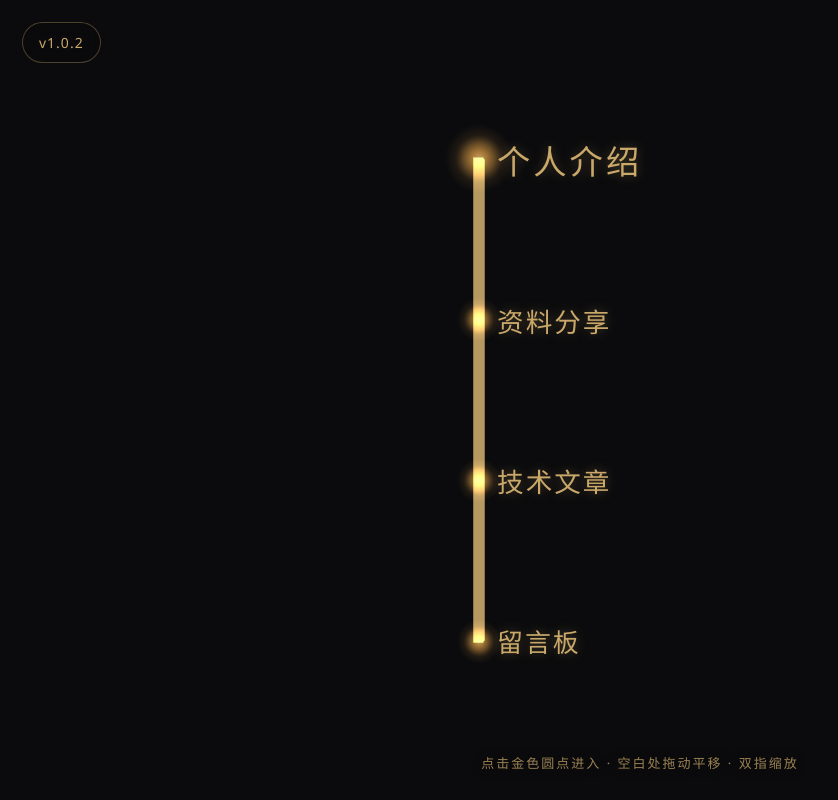
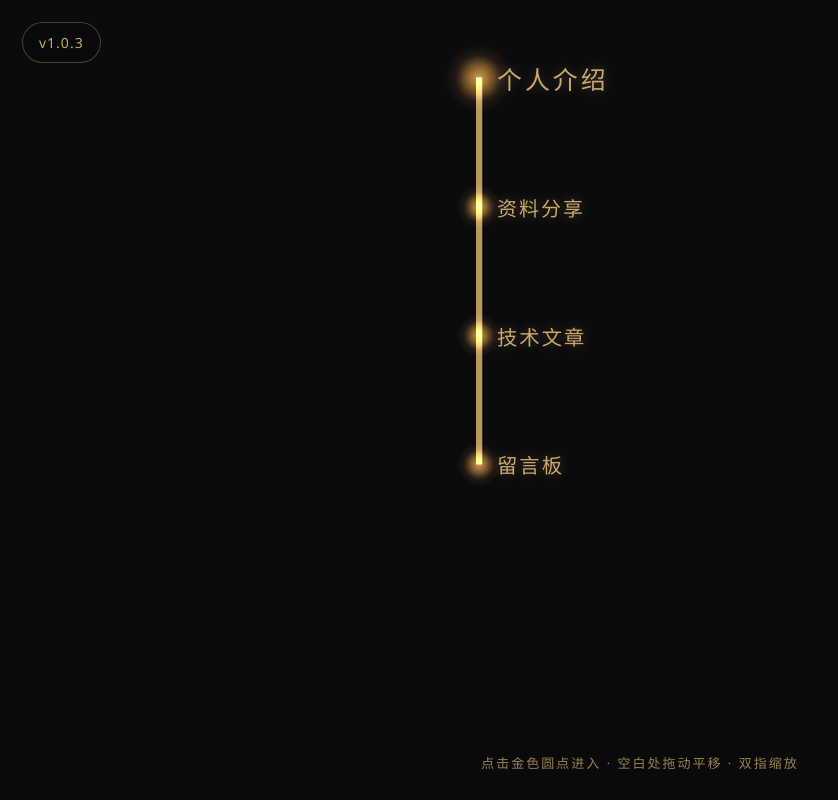
Before and after one commit to BG5FNH/BG5FNH.github.io, a plain HTML site: page mobile/index_m.html in a window 1280 px wide. Shown: the whole page, without its empty margins (0-838 px from the left). Drawn offline with Linux system fonts and the light colour scheme; animation ran at ten frames a second.

Commit message:
Update BG5FNH site

```diff
--- a/mobile/index_m.html
+++ b/mobile/index_m.html
@@ -227,7 +227,7 @@
 <body>
   <div id="stage"></div>
   <div id="overlay"></div>
-  <div id="versionBadge">v1.0.2</div>
+  <div id="versionBadge">v1.0.3</div>
   <button id="backToOverview" aria-label="返回主视线">
     <svg viewBox="0 0 24 24" width="20" height="20">
       <path d="M15 18l-6-6 6-6" stroke="#c9a86a" stroke-width="2" fill="none" stroke-linecap="round" stroke-linejoin="round" />
--- a/pc/js/main3d.js
+++ b/pc/js/main3d.js
@@ -11,8 +11,8 @@
   var CFG = window.BG5FNH_WAYPOINTS;
   if (!CFG) return;
   var MOBILE_LAYOUT = window.BG5FNH_MOBILE_LAYOUT === true;
-  var MOBILE_TOP_Y = 4.5;
-  var MOBILE_Y_STEP = 3;
+  var MOBILE_TOP_Y = 6.0;
+  var MOBILE_Y_STEP = 2.4;
   var MOBILE_LINE_X = -3;
 
   var fallbackEl = document.getElementById('fallback');
@@ -176,7 +176,7 @@
       var mobileMinY = Math.min.apply(null, mobileYs);
       var mobileMaxY = Math.max.apply(null, mobileYs);
       var mobileLineLen = Math.max(0.01, mobileMaxY - mobileMinY);
-      var mobileThick = 0.18;
+      var mobileThick = 0.1;
       mainLine = new THREE.Mesh(
         new THREE.BoxGeometry(mobileThick, mobileLineLen, mobileThick),
         new THREE.MeshBasicMaterial({ color: GOLD, transparent: true, opacity: 1.0, depthTest: false, depthWrite: false })
@@ -527,7 +527,7 @@
 
       // 解决冲突：保留字体随镜头缩放版本
         var nodeDist = camera.position.distanceTo(n.pos);
-        var worldFont = (n.kind === 'main' ? (n.def.scale && n.def.scale > 1.2 ? 0.9 : 0.7) : 0.55) * (MOBILE_LAYOUT ? 0.72 : 1);
+        var worldFont = (n.kind === 'main' ? (n.def.scale && n.def.scale > 1.2 ? 0.9 : 0.7) : 0.55) * (MOBILE_LAYOUT ? 0.55 : 1);
         var cssFont = worldFont * window.innerHeight / (2 * nodeDist * Math.tan(camera.fov * Math.PI / 360));
         cssFont = Math.max(8, Math.min(40, cssFont));
         ui.label.style.fontSize = cssFont + 'px';
```
Also changed, not shown: pc/index.html (+1 -1 lines).
